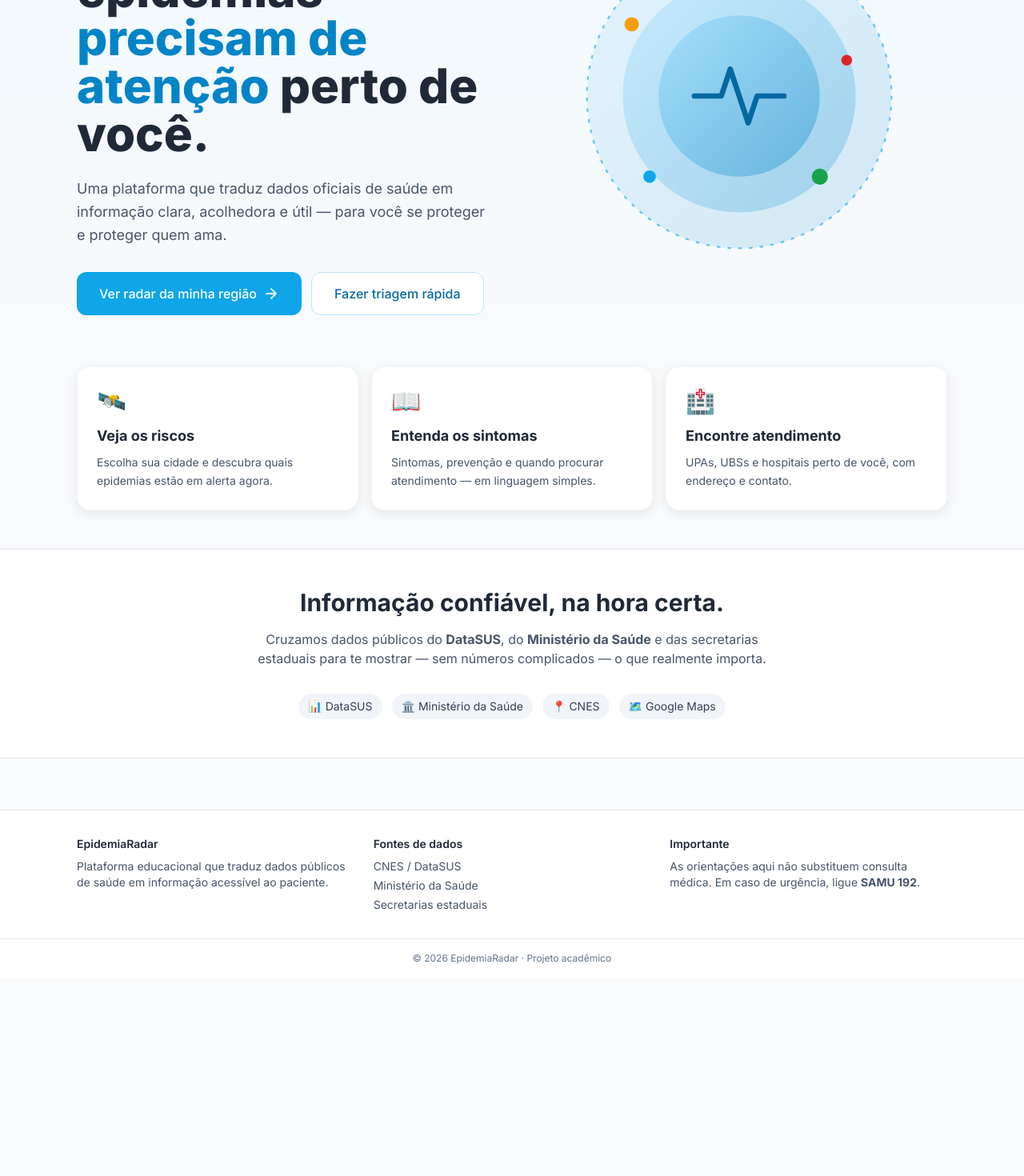
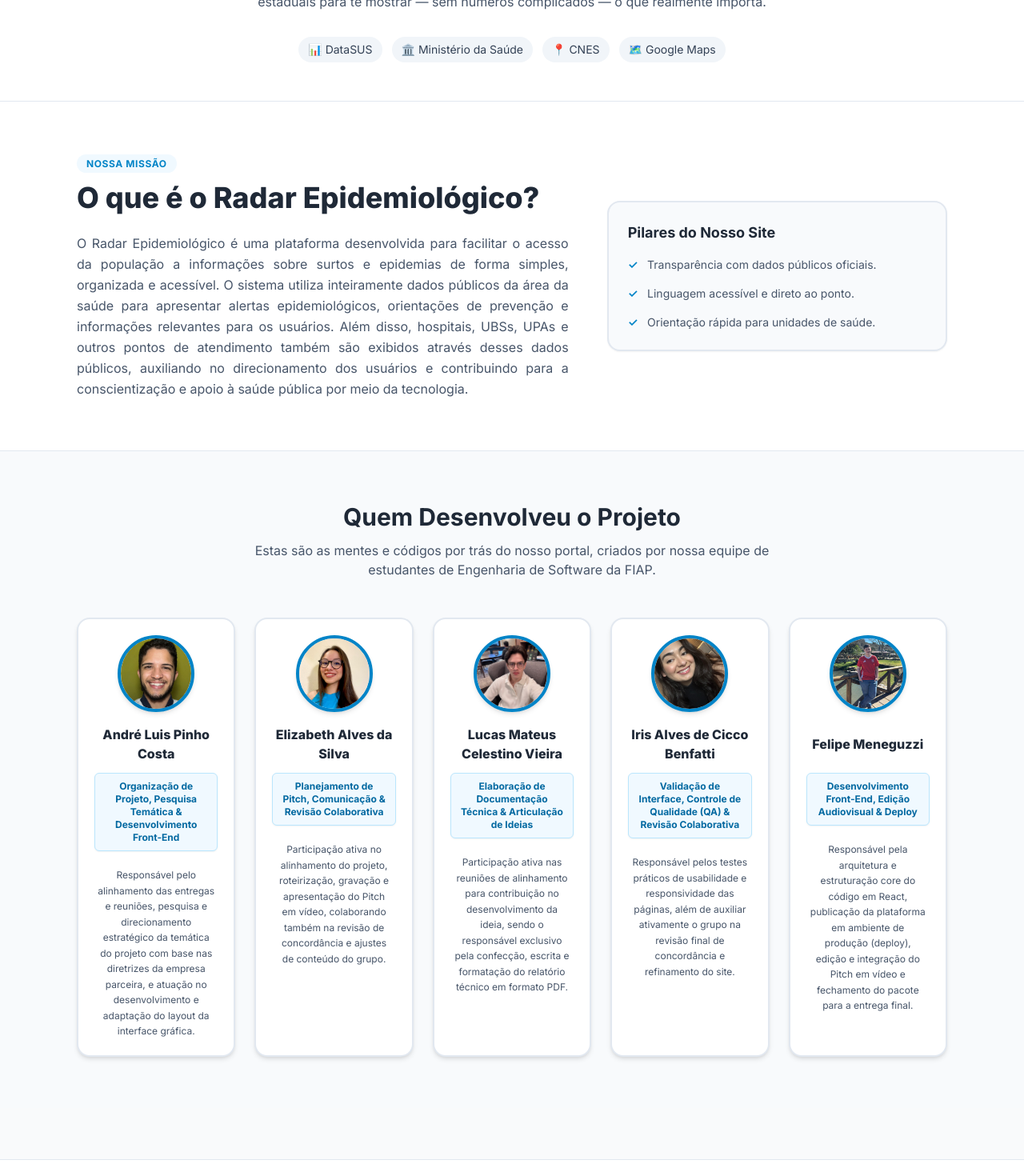
Before and after one commit to FIAP-ON-2025/EpidemIA, a React (Vite) app: page / in a window 1280 px wide. Shown: the part 1120-2590 px from the top of the page at 80% size. Before the commit the page ends 2342 px from the top, so only its background shows below. Built offline with nearby package versions, Linux system fonts and the light colour scheme.

Commit message:
sobre o projeto e mudança da posição do card

```diff
--- a/src/paginas/SobreProjeto.jsx
+++ b/src/paginas/SobreProjeto.jsx
@@ -78,49 +78,6 @@ export default function SobreProjeto() {
 
   return (
     <>
-      <section className="py-16 bg-slate-50">
-        <Container>
-          <div className="text-center max-w-2xl mx-auto mb-12">
-            <h2 className="text-3xl font-bold text-texto mb-3">
-              Quem Desenvolveu o Projeto
-            </h2>
-            <p className="text-slate-600">
-              Conheça a equipe de Engenharia de Software da FIAP responsável
-              pelo desenvolvimento da plataforma.
-            </p>
-          </div>
-
-          <div className="grid grid-cols-1 sm:grid-cols-2 lg:grid-cols-3 xl:grid-cols-5 gap-6 items-stretch">
-            {equipe.map((membro) => (
-              <div
-                key={membro.id}
-                className="bg-white rounded-cartao shadow-md border-2 border-slate-200 p-5 flex flex-col items-center text-center hover:-translate-y-2 hover:shadow-2xl hover:border-primaria-500 transition-all duration-300 h-full"
-              >
-                <div className="w-24 h-24 rounded-full overflow-hidden mb-4 border-4 border-primaria-600 shadow-md shrink-0">
-                  <img
-                    src={membro.foto}
-                    alt={membro.nome}
-                    className="w-full h-full object-cover"
-                  />
-                </div>
-
-                <h3 className="text-base font-extrabold text-texto mb-1 min-h-[3rem] flex items-center justify-center w-full">
-                  {membro.nome}
-                </h3>
-
-                <span className="text-xs font-bold px-2.5 py-2 rounded-md bg-primaria-50 text-primaria-700 border border-primaria-200 block w-full min-h-[3.5rem] flex items-center justify-center my-2 shadow-sm">
-                  {membro.funcao}
-                </span>
-
-                <p className="text-xs text-slate-600 tracking-normal leading-relaxed mt-3 text-center flex-grow min-h-[150px] px-1">
-                  {membro.descricao}
-                </p>
-              </div>
-            ))}
-          </div>
-        </Container>
-      </section>
-
       <section className="bg-gradient-to-b from-primaria-50 to-fundo pt-12 pb-20 sm:pt-20 sm:pb-28">
         <Container>
           <div className="grid lg:grid-cols-2 gap-12 items-center">
@@ -227,6 +184,96 @@ export default function SobreProjeto() {
           </div>
         </Container>
       </section>
+
+      <section className="py-16 bg-white border-b border-slate-200">
+        <Container>
+          <div className="grid lg:grid-cols-12 gap-12 items-center">
+            <div className="lg:col-span-7">
+              <span className="text-xs font-bold uppercase tracking-wider text-primaria-600 bg-primaria-50 px-3 py-1 rounded-full">
+                Nossa Missão
+              </span>
+              <h2 className="text-3xl sm:text-4xl font-extrabold text-texto mt-3 mb-6 leading-tight">
+                O que é o Radar Epidemiológico?
+              </h2>
+              <p className="text-base text-slate-600 leading-relaxed text-justify">
+                O Radar Epidemiológico é uma plataforma desenvolvida para
+                facilitar o acesso da população a informações sobre surtos e
+                epidemias de forma simples, organizada e acessível. O sistema
+                utiliza inteiramente dados públicos da área da saúde para
+                apresentar alertas epidemiológicos, orientações de prevenção e
+                informações relevantes para os usuários. Além disso, hospitais,
+                UBSs, UPAs e outros pontos de atendimento também são exibidos
+                através desses dados públicos, auxiliando no direcionamento dos
+                usuários e contribuindo para a conscientização e apoio à saúde
+                pública por meio da tecnologia.
+              </p>
+            </div>
+
+            <div className="lg:col-span-5 bg-slate-50 border-2 border-slate-200 p-6 rounded-cartao shadow-sm">
+              <h3 className="text-lg font-bold text-texto mb-4">
+                Pilares do Nosso Site
+              </h3>
+              <ul className="space-y-4 text-sm text-slate-600">
+                <li className="flex items-start gap-3">
+                  <span className="text-primaria-600 font-bold">✓</span>
+                  <span>Transparência com dados públicos oficiais.</span>
+                </li>
+                <li className="flex items-start gap-3">
+                  <span className="text-primaria-600 font-bold">✓</span>
+                  <span>Linguagem acessível e direto ao ponto.</span>
+                </li>
+                <li className="flex items-start gap-3">
+                  <span className="text-primaria-600 font-bold">✓</span>
+                  <span>Orientação rápida para unidades de saúde.</span>
+                </li>
+              </ul>
+            </div>
+          </div>
+        </Container>
+      </section>
+
+      <section className="py-16 bg-slate-50">
+        <Container>
+          <div className="text-center max-w-2xl mx-auto mb-12">
+            <h2 className="text-3xl font-bold text-texto mb-3">
+              Quem Desenvolveu o Projeto
+            </h2>
+            <p className="text-slate-600">
+              Estas são as mentes e códigos por trás do nosso portal, criados
+              por nossa equipe de estudantes de Engenharia de Software da FIAP.
+            </p>
+          </div>
+
+          <div className="grid grid-cols-1 sm:grid-cols-2 lg:grid-cols-3 xl:grid-cols-5 gap-6 items-stretch">
+            {equipe.map((membro) => (
+              <div
+                key={membro.id}
+                className="bg-white rounded-cartao shadow-md border-2 border-slate-200 p-5 flex flex-col items-center text-center hover:-translate-y-2 hover:shadow-2xl hover:border-primaria-500 transition-all duration-300 h-full"
+              >
+                <div className="w-24 h-24 rounded-full overflow-hidden mb-4 border-4 border-primaria-600 shadow-md shrink-0">
+                  <img
+                    src={membro.foto}
+                    alt={membro.nome}
+                    className="w-full h-full object-cover"
+                  />
+                </div>
+
+                <h3 className="text-base font-extrabold text-texto mb-1 min-h-[3rem] flex items-center justify-center w-full">
+                  {membro.nome}
+                </h3>
+
+                <span className="text-xs font-bold px-2.5 py-2 rounded-md bg-primaria-50 text-primaria-700 border border-primaria-200 block w-full min-h-[3.5rem] flex items-center justify-center my-2 shadow-sm">
+                  {membro.funcao}
+                </span>
+
+                <p className="text-xs text-slate-600 tracking-normal leading-relaxed mt-3 text-center flex-grow min-h-[150px] px-1">
+                  {membro.descricao}
+                </p>
+              </div>
+            ))}
+          </div>
+        </Container>
+      </section>
     </>
   );
 }
```
